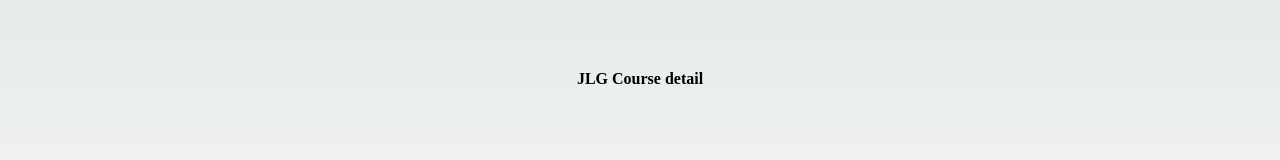
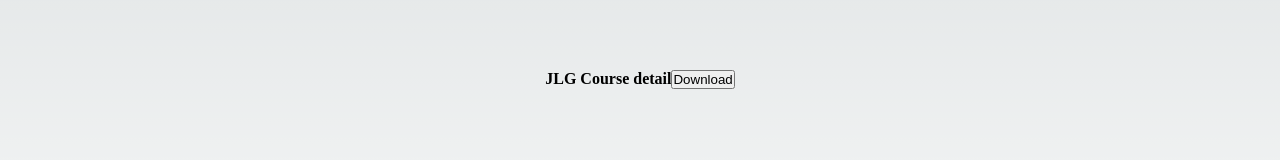
Before and after one commit to 77pintu/JLG-GA-Testing, a Next.js app: page /id in a window 1280 px wide. Shown: the part 321-481 px from the top of the page. Built offline with nearby package versions, Linux system fonts and the light colour scheme.

Commit message:
download image added.......

```diff
--- a/next.config.js
+++ b/next.config.js
@@ -2,6 +2,7 @@
 const nextConfig = {
   reactStrictMode: true,
   images: {
+
     remotePatterns: [
        {
         protocol: 'https',
--- a/pages/[id]/index.tsx
+++ b/pages/[id]/index.tsx
@@ -1,9 +1,22 @@
 
 import React from 'react'
 export default function CourseDetails() {
+    const downloadAsPDF = async () => {
+        try {
+            const iframeElement = document.createElement('iframe');
+            iframeElement.src = "https://jlgdevstorage.blob.core.windows.net/digitalidcard/jlg-id-card-21056031.pdf";
+            iframeElement.width = '100%';
+            iframeElement.height = '100%';
+            // Append the iframe element to the body
+            document.body.appendChild(iframeElement);
+        } catch (error) {
+            console.log(error)
+        }
+    }
     return (
         <div style={{ display: 'flex', justifyContent: 'center', alignItems: 'center', height: '100vh' }}>
             <h4>JLG Course detail</h4>
+            <button onClick={downloadAsPDF}>Download</button>
         </div>
     )
 }
```
